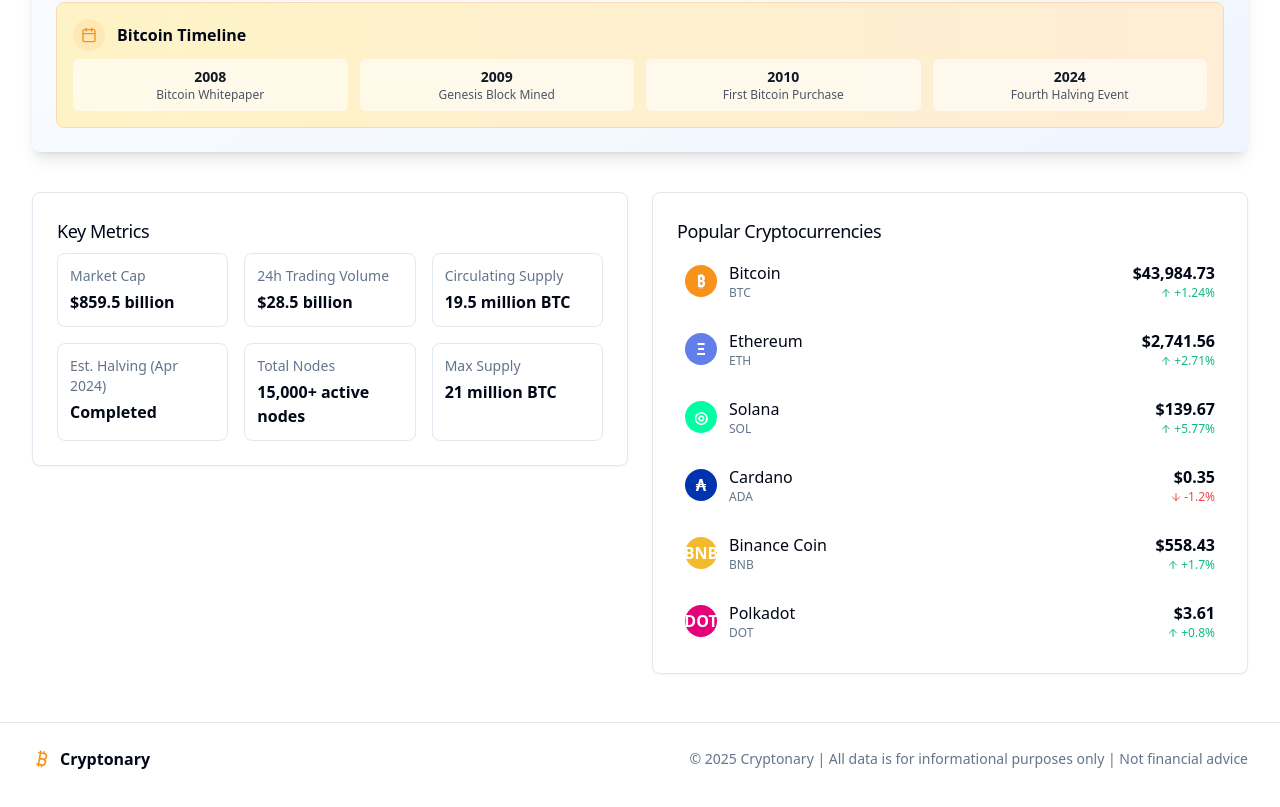
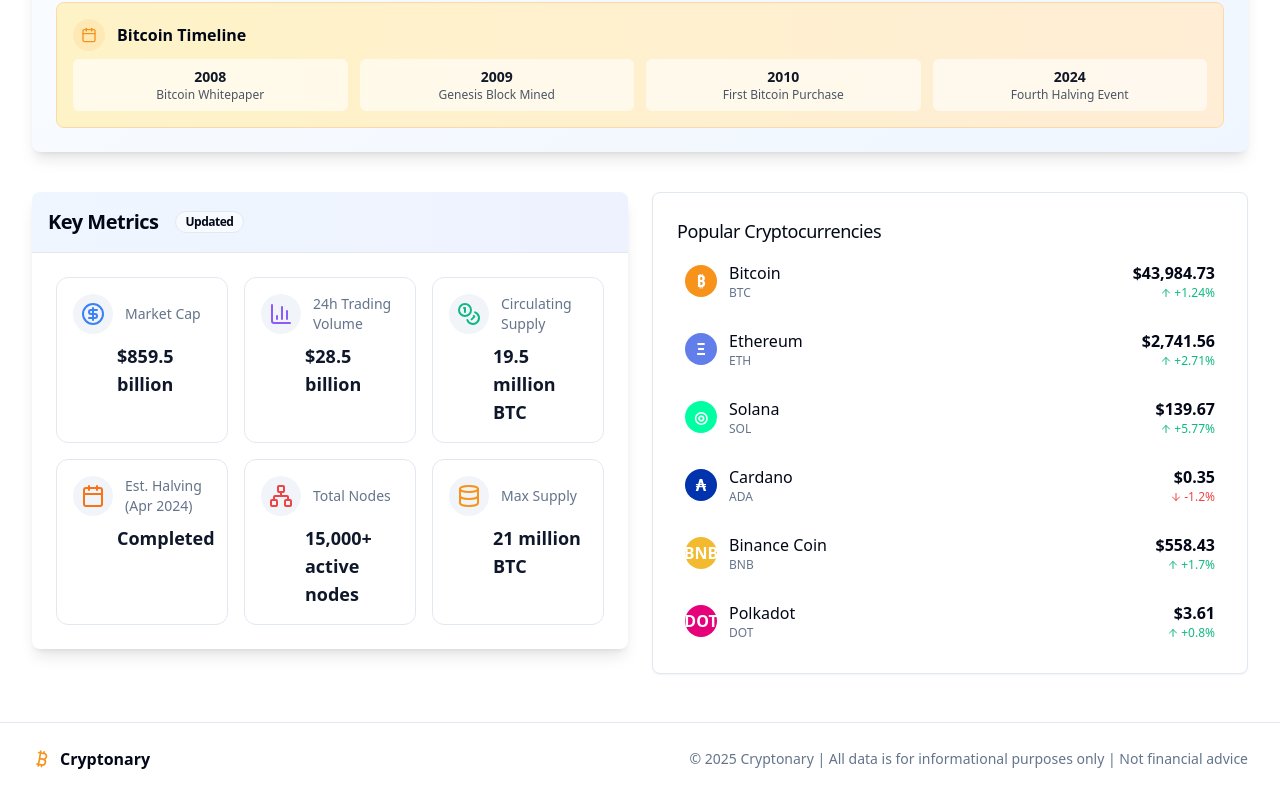
Before and after one commit to aamir-cryptonary/bitcoin-market-visual, a React (Vite) app: page / in a window 1280 px wide. Shown: the part 3894-4701 px from the top of the page. Built offline with nearby package versions, Linux system fonts and the light colour scheme.

Commit message:
Refactor: Improve UI and styling
Update the UI to be more modern and visually appealing.

```diff
--- a/src/components/KeyMetrics.tsx
+++ b/src/components/KeyMetrics.tsx
@@ -1,28 +1,48 @@
 
 import { Card, CardContent, CardHeader, CardTitle } from './ui/card';
+import { Badge } from './ui/badge';
+import {
+  CircleDollarSign,
+  BarChart3,
+  Coins,
+  Calendar,
+  Network,
+  Database
+} from 'lucide-react';
 
 const metrics = [
-  { label: 'Market Cap', value: '$859.5 billion' },
-  { label: '24h Trading Volume', value: '$28.5 billion' },
-  { label: 'Circulating Supply', value: '19.5 million BTC' },
-  { label: 'Est. Halving (Apr 2024)', value: 'Completed' },
-  { label: 'Total Nodes', value: '15,000+ active nodes' },
-  { label: 'Max Supply', value: '21 million BTC' }
+  { label: 'Market Cap', value: '$859.5 billion', icon: <CircleDollarSign className="text-chartBlue" /> },
+  { label: '24h Trading Volume', value: '$28.5 billion', icon: <BarChart3 className="text-chartPurple" /> },
+  { label: 'Circulating Supply', value: '19.5 million BTC', icon: <Coins className="text-chartGreen" /> },
+  { label: 'Est. Halving (Apr 2024)', value: 'Completed', icon: <Calendar className="text-chartOrange" /> },
+  { label: 'Total Nodes', value: '15,000+ active nodes', icon: <Network className="text-chartRed" /> },
+  { label: 'Max Supply', value: '21 million BTC', icon: <Database className="text-bitcoin" /> }
 ];
 
 export default function KeyMetrics() {
   return (
-    <Card>
-      <CardHeader className="pb-2">
-        <CardTitle className="text-lg font-medium">Key Metrics</CardTitle>
-      </CardHeader>
+    <Card className="overflow-hidden border-none shadow-lg">
+      <div className="bg-gradient-to-r from-blue-50 to-indigo-50 dark:from-slate-800 dark:to-slate-900 p-4 border-b">
+        <CardTitle className="text-xl font-bold flex items-center gap-2">
+          Key Metrics
+          <Badge variant="outline" className="bg-white/50 dark:bg-slate-800/50 ml-2 backdrop-blur-sm">Updated</Badge>
+        </CardTitle>
+      </div>
 
-      <CardContent>
+      <CardContent className="p-6">
         <div className="grid grid-cols-1 md:grid-cols-2 lg:grid-cols-3 gap-4">
           {metrics.map((metric, index) => (
-            <div key={index} className="p-3 border rounded-lg">
-              <div className="text-sm text-muted-foreground">{metric.label}</div>
-              <div className="font-semibold mt-1">{metric.value}</div>
+            <div key={index}
+                className="p-4 rounded-xl transition-all duration-300 hover:shadow-md bg-white dark:bg-slate-800
+                border border-slate-200 dark:border-slate-700 hover:border-blue-200 dark:hover:border-blue-900
+                hover:translate-y-[-2px] group">
+              <div className="flex items-center gap-3 mb-2">
+                <div className="p-2 rounded-full bg-slate-100 dark:bg-slate-700 group-hover:bg-blue-50 dark:group-hover:bg-slate-900">
+                  {metric.icon}
+                </div>
+                <div className="text-sm font-medium text-slate-500 dark:text-slate-400">{metric.label}</div>
+              </div>
+              <div className="font-bold text-lg ml-11 text-slate-900 dark:text-white">{metric.value}</div>
             </div>
           ))}
         </div>
```
